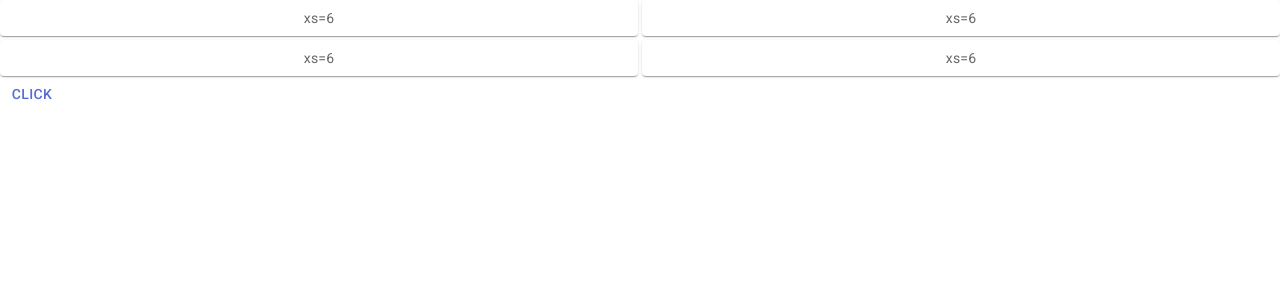
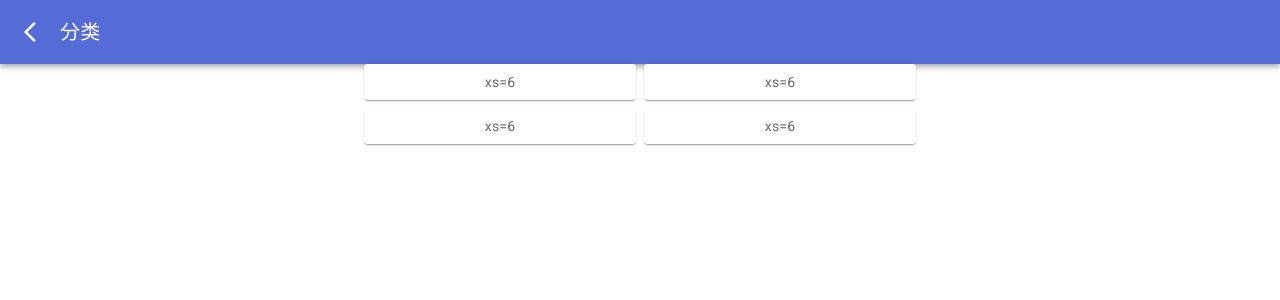
Before and after one commit to HotHat/YueDu-React, a React (Vite) app: page /category in a window 1280 px wide. Shown: the top 300 px of the page. Built offline with nearby package versions, Linux system fonts and the light colour scheme.

Commit message:
more category page code

```diff
--- a/src/pages/CategoryPage.tsx
+++ b/src/pages/CategoryPage.tsx
@@ -8,6 +8,13 @@
 import {
 	useNavigate
 } from "react-router-dom";
+import Container from '@mui/material/Container';
+import AppBar from '@mui/material/AppBar';
+import Box from '@mui/material/Box';
+import ArrowBackIosIcon from '@mui/icons-material/ArrowBackIos';
+import Toolbar from '@mui/material/Toolbar';
+import Typography from '@mui/material/Typography';
+import IconButton from '@mui/material/IconButton';
 
 const Item = styled(Paper)(({ theme }) => ({
   backgroundColor: theme.palette.mode === 'dark' ? '#1A2027' : '#fff',
@@ -22,7 +29,28 @@
 
 	return (
 		<>
-		<Grid container spacing={0.5}>
+		<Box sx={{ flexGrow: 1 }}>
+      <AppBar position="static">
+        <Toolbar >
+          <IconButton
+            size="large"
+            edge="start"
+            color="inherit"
+            aria-label="menu"
+						style={{marginRight: 0}}
+            sx={{ mr: 2 }}
+						onClick={() => {return navigate('/')}}
+          >
+            <ArrowBackIosIcon/>
+          </IconButton>
+          <Typography variant="h6" component="div" sx={{ flexGrow: 1 }}>
+						分类
+          </Typography>
+        </Toolbar>
+      </AppBar>
+    </Box>
+    <Container maxWidth="sm">
+			<Grid container spacing={1}>
 				<Grid xs={6}>
 					<Item>xs=6</Item>
 				</Grid>
@@ -36,7 +64,7 @@
 					<Item>xs=6</Item>
 				</Grid>
 			</Grid>
-		<Button onClick={() => {return navigate('/')}} >Click</Button>
+		</Container>
 		</>
 	)
 }
```
Lines whose indentation alone changed are shown as unchanged.
